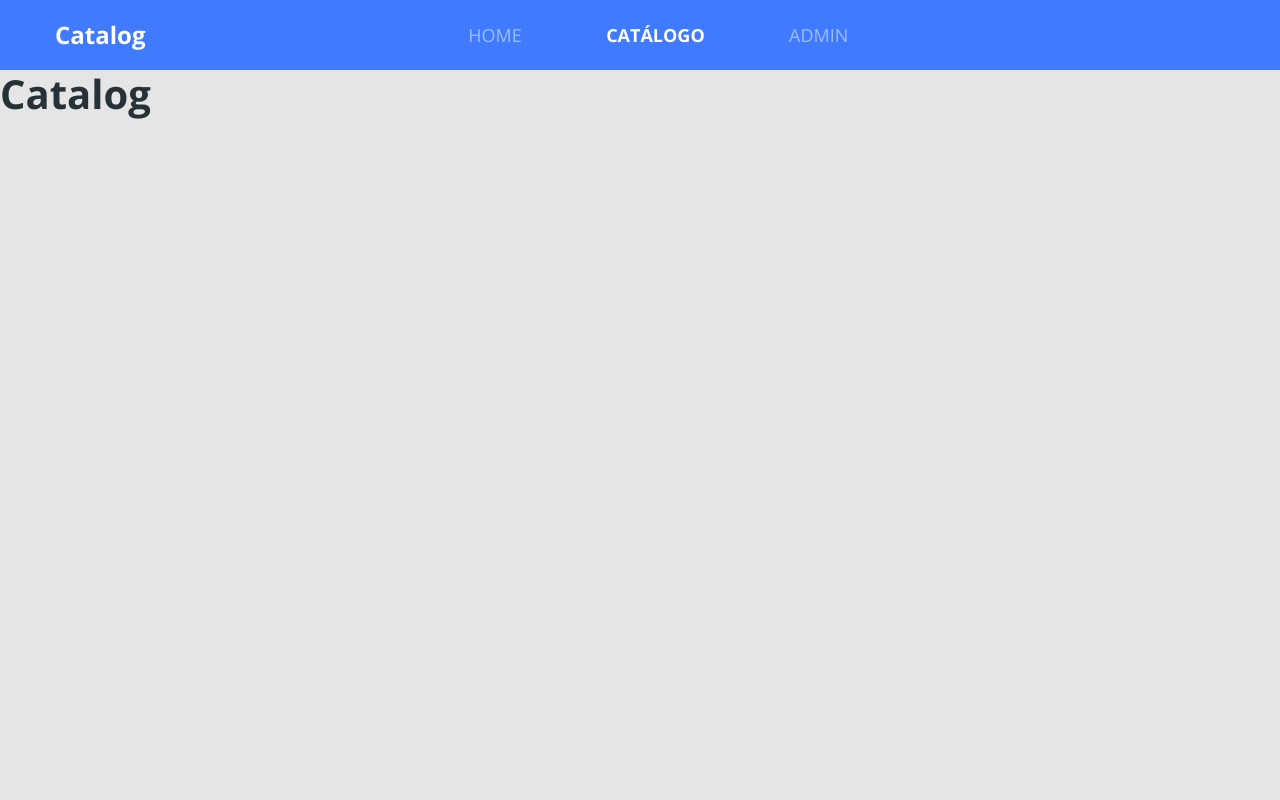
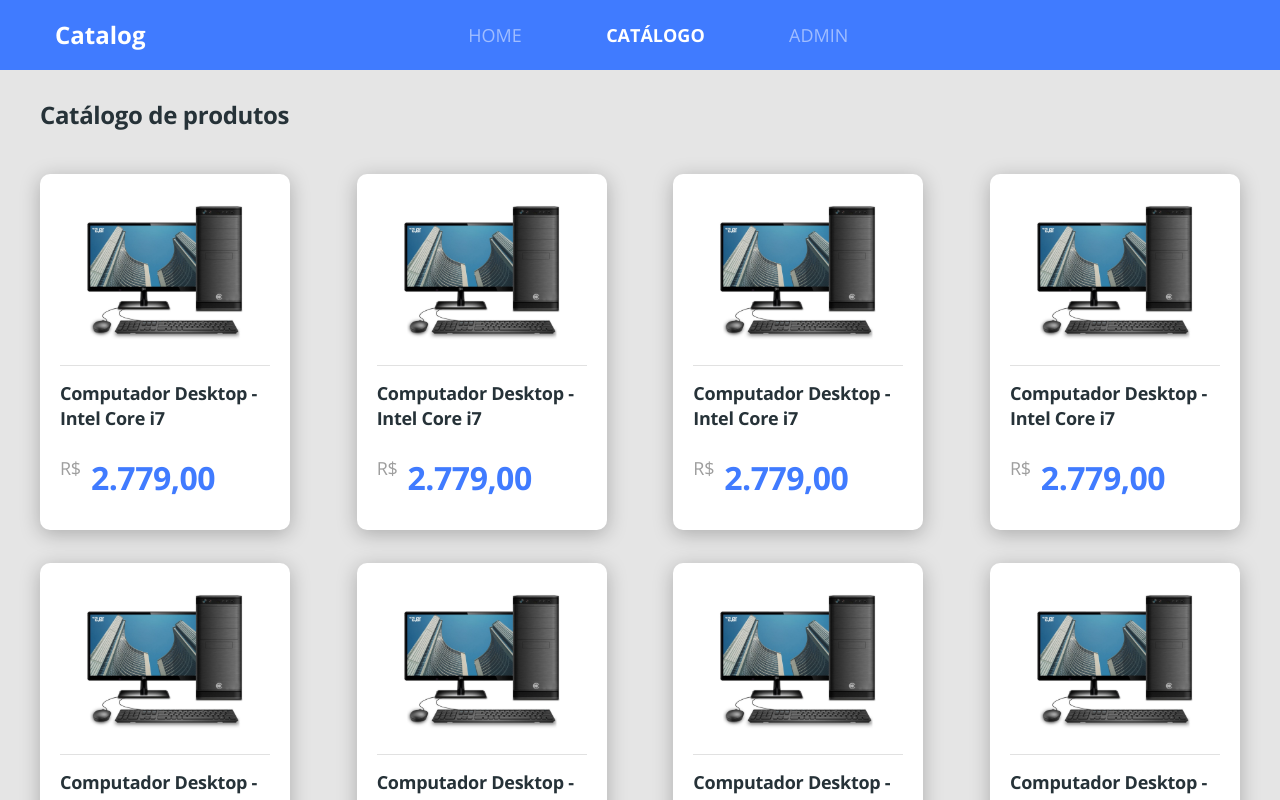
Before and after one commit to wep1980/catalog, a React (Create React App) app in the folder front-web/: page /catalog in a window 1280 px wide. Shown: the top 800 px of the page. Built offline with nearby package versions, Linux system fonts and the light colour scheme.

Commit message:
Finish product listing layout

```diff
--- a/front-web/src/app.scss
+++ b/front-web/src/app.scss
@@ -25,3 +25,18 @@
       color: unset; // Zera o comportamento padrão que o bootstrap tem com os links<a>
     }
   }
+
+
+  .border-radius-10 {
+    border-radius: 10px;
+  }
+
+  .border-radius-20 {
+    border-radius: 20px;
+  }
+
+
+  .card-base {
+    background: #FFF;
+    box-shadow: 0px 4px 20px rgba(0, 0, 0, 0.25);
+  }
--- /dev/null
+++ b/front-web/src/pages/Catalog/components/ProductCard/index.tsx
@@ -0,0 +1,21 @@
+import React from 'react';
+import './styles.scss';
+import { ReactComponent as ProductImage } from '../../../../core/assets/images/product.svg';
+
+
+const ProductCard = () => (
+    <div className="card-base border-radius-10 product-card">
+        <ProductImage />
+        <div className="product-info">
+            <h6 className="product-name">
+               Computador Desktop - Intel Core i7
+            </h6>
+            <div className="product-price-container">
+                <span className="product-currency">R$</span>
+                <h3 className="product-price">2.779,00</h3>
+            </div>
+        </div>
+    </div>
+);
+
+export default ProductCard;
--- /dev/null
+++ b/front-web/src/pages/Catalog/components/ProductCard/styles.scss
@@ -0,0 +1,47 @@
+.product-card {
+    //width: 245px;
+    padding-top: 18px; // Espaçamentos interno
+    padding-left: 20px;
+    padding-right: 20px;
+    padding-bottom: 30px;
+
+    text-align: center; // alinhando a imagem
+}
+
+
+.product-info{
+    border-top: 1px solid #E1E1E1; // Linha entre a imagem e o texto
+    text-align: left; // Na quebra de texto, continuar pela esquerda
+    padding-top: 15px;
+    margin-top: 15px;
+}
+
+.product-name{
+    font-size: 18px;
+    line-height: 25px;
+    letter-spacing: -0.015em;
+}
+
+
+.product-price-container{
+   margin-top: 25px;
+   display: flex;
+
+}
+
+
+.product-currency{
+    font-size: 18px;
+    line-height: 25px;
+    letter-spacing: -0.015em;
+    color: #9E9E9E;
+}
+
+
+.product-price{
+    font-size: 32px;
+    line-height: 44px;
+    letter-spacing: -0.015em;
+    color: #407BFF;
+    margin-left: 10px;
+}
--- a/front-web/src/pages/Catalog/index.tsx
+++ b/front-web/src/pages/Catalog/index.tsx
@@ -1,10 +1,31 @@
 import React from 'react';
+import ProductCard from './components/ProductCard';
+import './styles.scss';
 
 
 // Como essa ArrowFunction e simples e vai retornar apenas um HTML
 const Catalog = () => (
-   <div>
-       <h1>Catalog</h1>
+   <div className="catalog-container">
+       <h1 className="catalog-title">
+           Catálogo de produtos
+       </h1>
+       <div className="catalog-products">
+           <ProductCard/>
+           <ProductCard/>
+           <ProductCard/>
+           <ProductCard/>
+           <ProductCard/>
+           <ProductCard/>
+           <ProductCard/>
+           <ProductCard/>
+           <ProductCard/>
+           <ProductCard/>
+           <ProductCard/>
+           <ProductCard/>
+           <ProductCard/>
+           <ProductCard/>
+           <ProductCard/>
+       </div>
    </div>
 );
 
--- /dev/null
+++ b/front-web/src/pages/Catalog/styles.scss
@@ -0,0 +1,27 @@
+.catalog-container {
+    margin-top: 28px;
+    padding-left: 40px;
+    padding-right: 40px;
+}
+
+
+.catalog-title {
+    font-size: 24px;
+    line-height: 33px;
+    letter-spacing: -0.015em;
+}
+
+
+.catalog-products {
+    margin-top: 43px;
+    display: grid; // CSS Grid
+    grid-template-columns: repeat(auto-fill, 250px); // Cria as colunas -- auto-fit -> repete os itens, destribui os elementos ao decorrer da linha. 250px -> Largura que cada elemento tera
+    grid-gap: 33px 20px; // Define a largura entre os itens horizontal e vertical
+    justify-content: space-between; // Em cada repetição e destribuida os elementos de forma uniforme
+
+
+
+    //display: flex;
+    //flex-wrap: wrap; // Quando chegar na largura disponivel para os card, quebra a linha
+    //justify-content: space-between;
+}
--- a/front-web/src/pages/Home/index.tsx
+++ b/front-web/src/pages/Home/index.tsx
@@ -15,7 +15,7 @@
 const Home = () => (
    <div className="home-container">
 
-       <div className="row home-content">
+       <div className="row home-content card-base border-radius-20">
 
          <div className="col-6">
             <h1 className="text-title">
--- a/front-web/src/pages/Home/styles.scss
+++ b/front-web/src/pages/Home/styles.scss
@@ -6,9 +6,6 @@
 }
 
 .home-content {
-    background-color: #fff;
-    box-shadow: 0px 4px 20px rgba(0, 0, 0, 0.25);
-    border-radius: 20px;
     padding-top: 155px;
     padding-left: 100px;
     padding-bottom: 150px;
```
Also changed, not shown: front-web/src/core/assets/images/product.svg (added), 1 other file (tests, documents, lock files or other folders).
